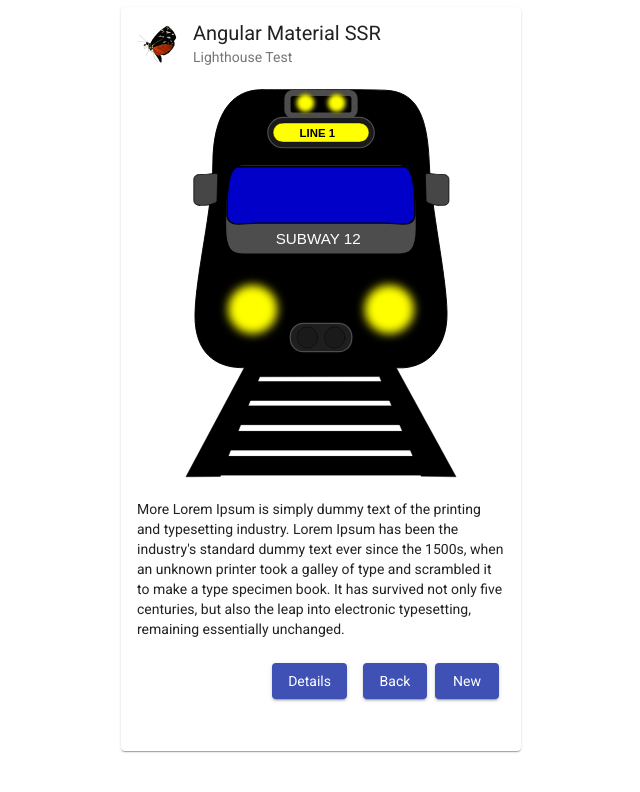
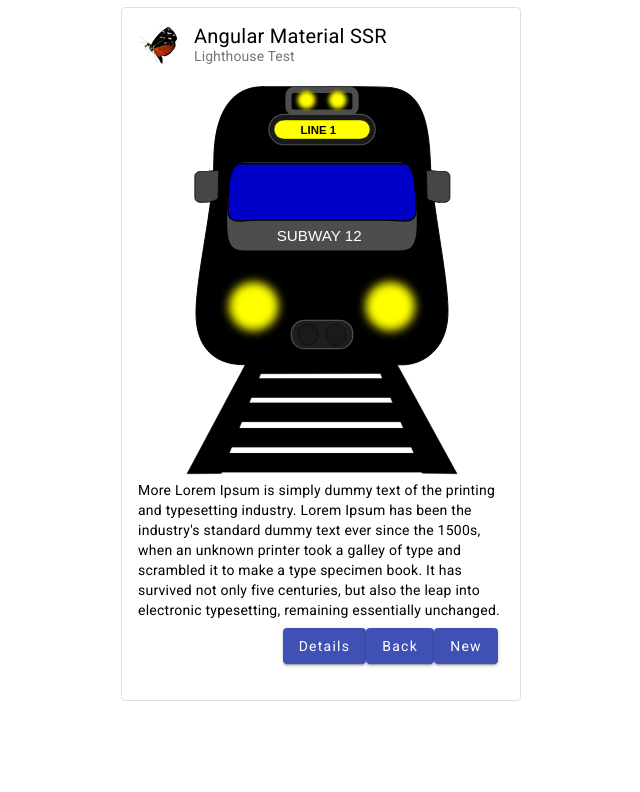
Before and after one commit to masterdev0218/angular-material-ssr, an Angular app: page / in a window 1280 px wide. Shown: the top 792 px of the page, without its empty margins (319-959 px from the left). Built offline with nearby package versions, Linux system fonts and the light colour scheme.

Commit message:
chore: ng material updated to v15

```diff
--- a/package.json
+++ b/package.json
@@ -15,12 +15,12 @@
   "private": true,
   "dependencies": {
     "@angular/animations": "^15.0.4",
-    "@angular/cdk": "^14.0.3",
+    "@angular/cdk": "^15.0.3",
     "@angular/common": "^15.0.4",
     "@angular/compiler": "^15.0.4",
     "@angular/core": "^15.0.4",
     "@angular/forms": "^15.0.4",
-    "@angular/material": "^14.0.3",
+    "@angular/material": "^15.0.3",
     "@angular/platform-browser": "^15.0.4",
     "@angular/platform-browser-dynamic": "^15.0.4",
     "@angular/platform-server": "^15.0.4",
--- a/src/app/app.component.html
+++ b/src/app/app.component.html
@@ -3,7 +3,7 @@
 </head>
 <body>
   <div style="max-width: 400px; margin: auto; padding: 0.5em 1em">
-  <mat-card>
+  <mat-card appearance="outlined">
     <mat-card-header>
       <mat-card-title>Angular Material SSR</mat-card-title>
       <mat-card-subtitle>Lighthouse Test</mat-card-subtitle>
```
Also changed, not shown: 1 other file (tests, documents, lock files or other folders).
